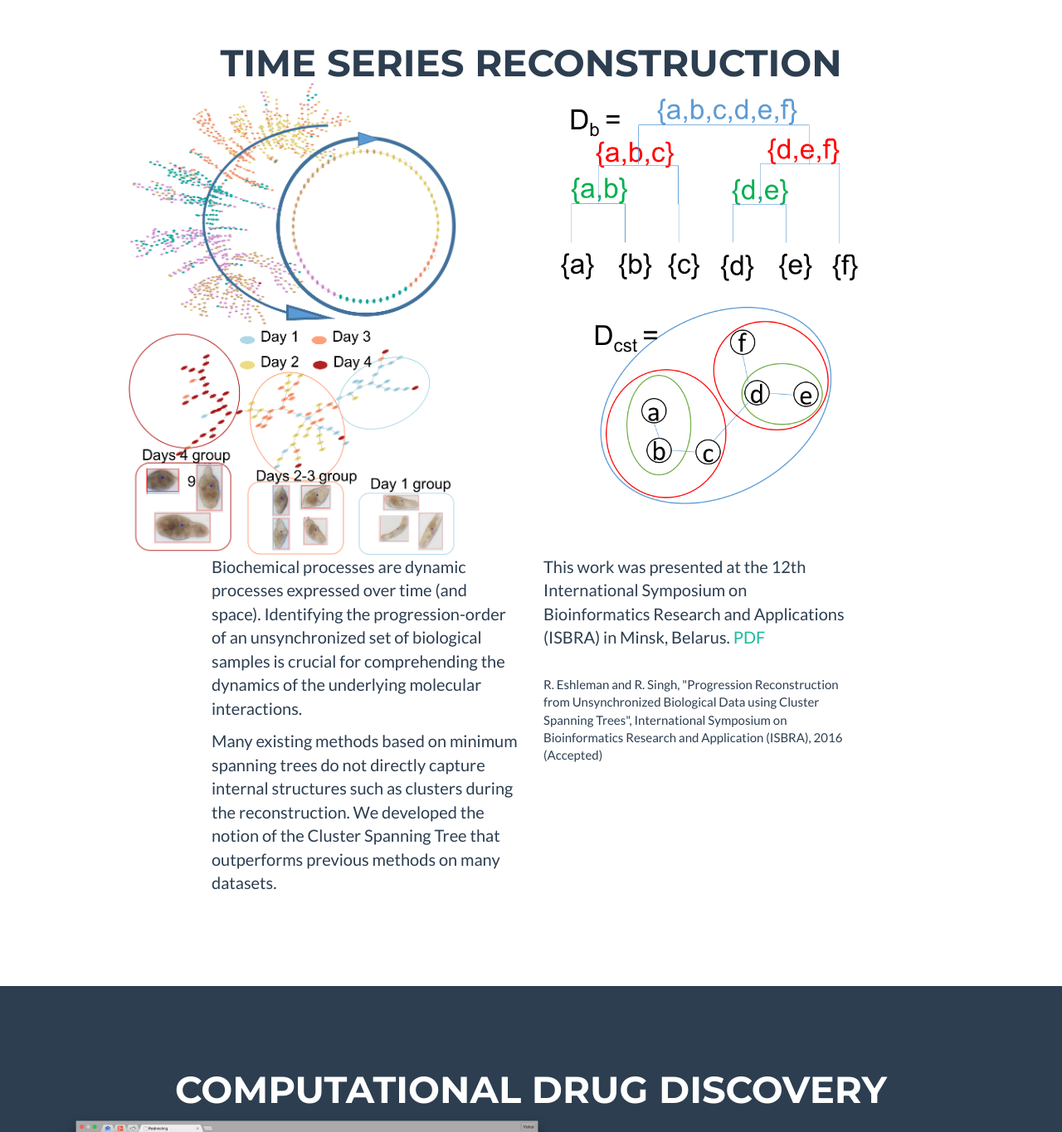
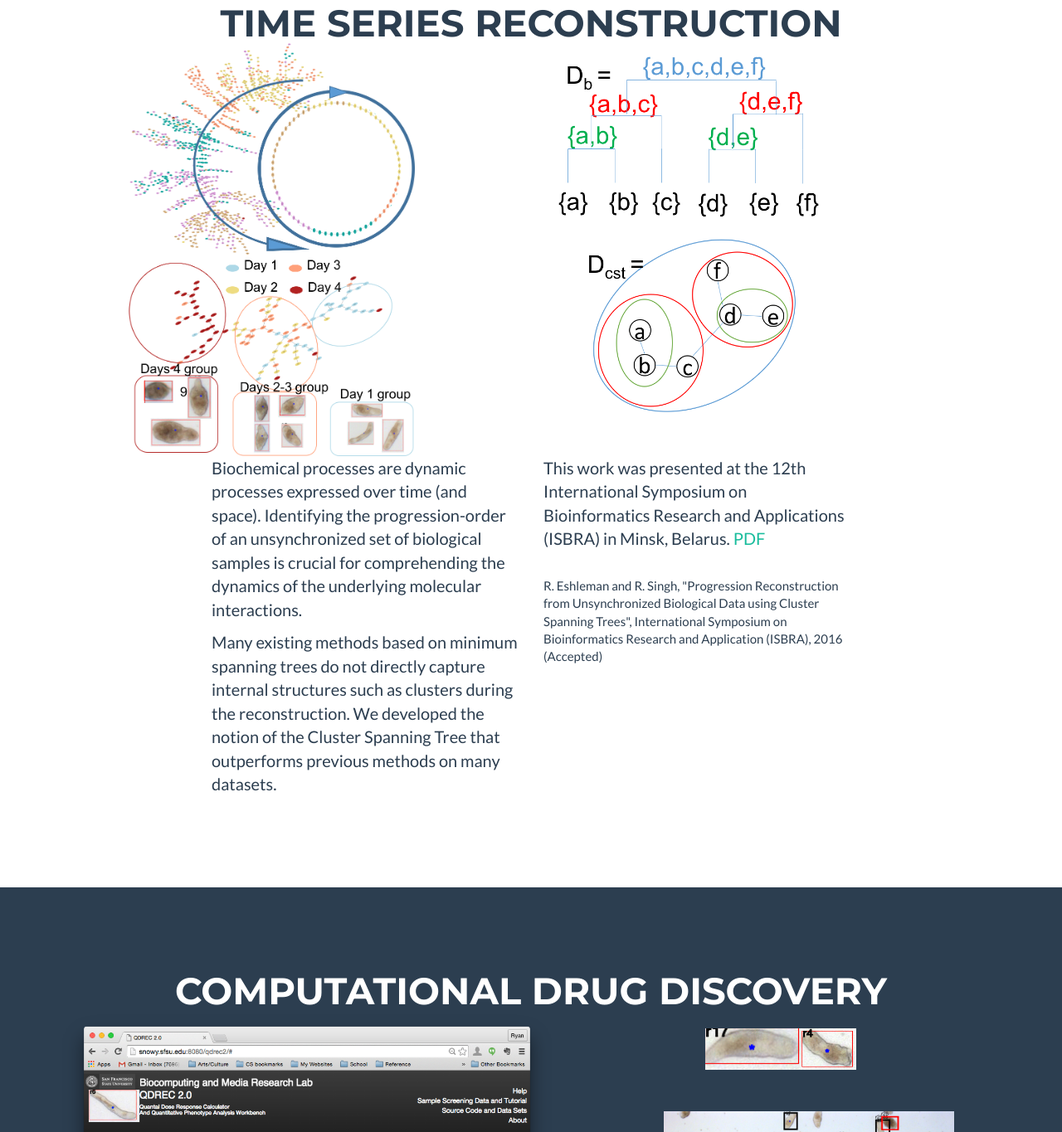
Before and after one commit to eshlefest/eshlefest.github.io, a website: page index.html in a window 1280 px wide. Shown: the part 2988-4353 px from the top of the page at 83% size. Drawn offline with nearby package versions, Linux system fonts and the light colour scheme.

Commit message:
added gifs

```diff
--- a/css/custom.css
+++ b/css/custom.css
@@ -42,7 +42,7 @@ header .container {
 }
 
 .project-image {
-	width:400px;
+	width:350px;
 }
 
 .large-image {
@@ -50,9 +50,19 @@ header .container {
 }
 .small-image {
 	width:350px;
-	margin-top:50px;
+	position:relative;
+	top:70px;
+	left:-50px;
 }
 
 .311-image {
 	margin-top:50px;
 }
+.worm-gif {
+	height:50px;
+	float:left;
+	position:relative;
+	top:20px;
+
+
+}
--- a/index.html
+++ b/index.html
@@ -185,11 +185,11 @@
             <div class="col-sm-1"></div>
 
             <div class="col-sm-5">
-                <img class="project-image" src="img/portfolio/OpenMRSModule.png">
+                <img class="project-image img-responsive" src="img/portfolio/OpenMRSModule.png">
             </div>
 
             <div class="col-sm-5">
-                <img class="project-image" src="img/portfolio/training_app.png">
+                <img class="project-image img-responsive" src="img/portfolio/training_app.png">
             </div>
             <div class="col-sm-1"></div>
 
@@ -223,11 +223,11 @@ patient information, much of this information is unstructured free text and not
             <div class="col-sm-1"></div>
 
             <div class="col-sm-5">
-                <img class="project-image" src="img/portfolio/cst_proj_img.png">
+                <img class="img-responsive project-image" src="img/portfolio/cst_proj_img.png">
             </div>
 
             <div class="col-sm-5">
-                <img class="project-image" src="img/portfolio/cst_alg.png">
+                <img class=" img-responsive project-image" src="img/portfolio/cst_alg.png">
             </div>
             <div class="col-sm-1"></div>
             </div>
@@ -258,13 +258,14 @@ patient information, much of this information is unstructured free text and not
             </div>
             <div class="row">
 
-
             <div class="col-sm-8">
-                <img class="project-image large-image" src="img/portfolio/atmospheres2.png">
+                <img class="large-image img-responsive" src="img/portfolio/qdrec2_dash.png">
             </div>
 
             <div class="col-sm-4">
-                <img class="project-image small-image 311-image" src="img/portfolio/atmospheres_311.png">
+                <img class=" img-responsive worm-gif" src="img/gifs/worm1.gif">
+                <img class=" img-responsive worm-gif" src="img/gifs/worm2.gif">
+                <img class=" img-responsive small-image" src="img/portfolio/qdrec2_graphs.png">
             </div>
 
             </div>
```
Also changed, not shown: img/gifs/worm1.gif (added), img/gifs/worm2.gif (added), img/portfolio/qdrec2_dash.png (added), img/portfolio/qdrec2_graphs.png (added).
